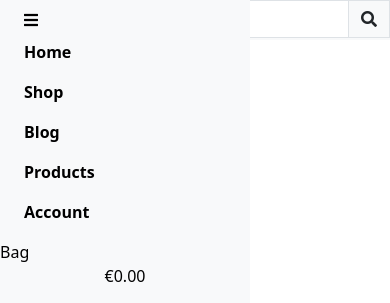
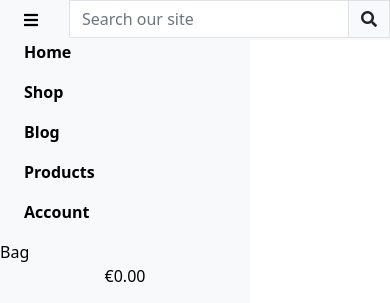
Before and after one commit to Code-Institute-Submissions/sgalway2086-MilestoneIV, a Django app: page /accounts/signup/ in a window 390 px wide, after a click that opens the changed part. Shown: the top 303 px of the page. Run offline with Django 3.2, Linux system fonts and the light colour scheme; some libraries are stand-ins or nearby versions.

Commit message:
make css changes and remove nav-index class from code

```diff
--- a/static/css/base.css
+++ b/static/css/base.css
@@ -6,10 +6,6 @@
 .bag-info-small{
     display: none;
     margin:20px 0px;
-}
-
-.nav-zindex{
-    z-index: 99999;
 }
 
 header{
@@ -186,6 +182,10 @@ header{
     position: relative;
 }
 
+.float-signup{
+    float:left;
+}
+
 .allauth-account-interaction{
     width: 320px;
     display: inline-block;
@@ -310,9 +310,13 @@ footer{
 
 @media only screen and (max-width: 992px) {
     #mobile-header{
-        z-index: 5;
         background-color: white;
         height: 40px;
+    }
+
+    #bag-mobile-nav{
+        font-weight: bold;
+        text-align: center;
     }
 
     #mobile-search{
--- a/templates/allauth/account/signup.html
+++ b/templates/allauth/account/signup.html
@@ -9,7 +9,7 @@
 
 <p>{% blocktrans %}Already have an account? Then please <a href="{{ login_url }}">sign in</a>.{% endblocktrans %}</p>
 
-<form class="signup" id="signup_form" method="post" action="{% url 'account_signup' %}">
+<form class="float-signup signup" id="signup_form" method="post" action="{% url 'account_signup' %}">
   {% csrf_token %}
   {{ form.as_p }}
   {% if redirect_field_value %}
--- a/templates/includes/mobilenavbar.html
+++ b/templates/includes/mobilenavbar.html
@@ -3,69 +3,69 @@
     <div class="navbar-header container">
       <a type="button" class="nav-zindex text-black fw-bold text-decoration-none navbar-toggle collapsed" data-toggle="collapse" data-target="#mobile-navbar" aria-expanded="false" aria-controls="navbar" href="#"><i class="fas fa-bars"></i></a>
     </div>
-    <div id="mobile-navbar" class="nav-zindex collapse navbar-collapse">
-      <ul class="nav-zindex nav navbar-nav">
+    <div id="mobile-navbar" class="collapse navbar-collapse">
+      <ul class="nav navbar-nav">
         <li class ="nav-option-mobile">
-          <div class = "nav-zindex container"><a class="navbar-header fw-bold text-black text-decoration-none"  href = "{% url 'home' %}" >Home</a></div>
+          <div class = "container"><a class="navbar-header fw-bold text-black text-decoration-none"  href = "{% url 'home' %}" >Home</a></div>
         </li>
-        <li class ="nav-zindex nav-option-mobile">
-          <div class = "nav-zindex container"><a class="navbar-header fw-bold text-black text-decoration-none"  href = "{% url 'shop' %}" >Shop</a></div>
+        <li class =" nav-option-mobile">
+          <div class = "container"><a class="navbar-header fw-bold text-black text-decoration-none"  href = "{% url 'shop' %}" >Shop</a></div>
         </li>
-        <li class ="nav-zindex nav-option-mobile">
-          <div class = "nav-zindex container"><a class="navbar-header fw-bold text-black text-decoration-none"  href = "{% url 'blog' %}" >Blog</a></div>
+        <li class ="nav-option-mobile">
+          <div class = "container"><a class="navbar-header fw-bold text-black text-decoration-none"  href = "{% url 'blog' %}" >Blog</a></div>
         </li>
         <li>
-        <nav class="nav-zindex navbar text-black">
-          <div class="nav-zindex container">
-            <div class="nav-zindex navbar-header">
-              <a type="button" class="nav-zindex text-black fw-bold text-decoration-none navbar-toggle collapsed" data-toggle="collapse" data-target="#product-mobile-bar" aria-expanded="false" aria-controls="navbar" href="#">Products</a>
+        <nav class="navbar text-black">
+          <div class="container">
+            <div class="navbar-header">
+              <a type="button" class="text-black fw-bold text-decoration-none navbar-toggle collapsed" data-toggle="collapse" data-target="#product-mobile-bar" aria-expanded="false" aria-controls="navbar" href="#">Products</a>
             </div>
-            <div id="product-mobile-bar" class="nav-zindex collapse navbar-collapse">
-              <ul class="nav-zindex nav navbar-nav">
+            <div id="product-mobile-bar" class="collapse navbar-collapse">
+              <ul class="nav navbar-nav">
                 <li>
                   <li>
-                    <nav class="nav-zindex navbar text-black">
-                      <div class="nav-zindex container">
-                        <div class="nav-zindex navbar-header">
+                    <nav class="navbar text-black">
+                      <div class="container">
+                        <div class="nnavbar-header">
                           <a type="button" class="nav-zindex text-black fw-bold text-decoration-none navbar-toggle collapsed" data-toggle="collapse" data-target="#workout-equipment-bar" aria-expanded="false" aria-controls="navbar" href="#">Workout Equipment</a>
                         </div>
-                        <div id="workout-equipment-bar" class="nav-zindex collapse navbar-collapse">
-                          <ul class="nav-zindex nav navbar-nav">
-                            <li class="nav-zindex active"><a class="text-black text-decoration-none" href="{% url 'shop' %}?category=weights">Weights</a></li>
-                            <li><a class="nav-zindex text-black text-decoration-none" href="{% url 'shop' %}?category=bodyweight_fitness">Bodyweight Fitness</a></li>
-                            <li><a class="nav-zindex text-black text-decoration-none" href="{% url 'shop' %}?category=mens_gym_wear">Mens Gym Wear</a></li>
-                            <li><a class="nav-zindex text-black text-decoration-none" href="{% url 'shop' %}?category=womens_gym_wear">Womens Gym Wear</a></li>
+                        <div id="workout-equipment-bar" class="collapse navbar-collapse">
+                          <ul class="nav navbar-nav">
+                            <li class="active"><a class="text-black text-decoration-none" href="{% url 'shop' %}?category=weights">Weights</a></li>
+                            <li><a class="text-black text-decoration-none" href="{% url 'shop' %}?category=bodyweight_fitness">Bodyweight Fitness</a></li>
+                            <li><a class="text-black text-decoration-none" href="{% url 'shop' %}?category=mens_gym_wear">Mens Gym Wear</a></li>
+                            <li><a class="text-black text-decoration-none" href="{% url 'shop' %}?category=womens_gym_wear">Womens Gym Wear</a></li>
                           </ul>
                         </div>
                       </div>
                     </nav>
                   </li>
                   <li>
-                    <nav class="nav-zindex navbar text-black">
-                      <div class="nav-zindex container">
-                        <div class="nav-zindex navbar-header">
-                          <a type="button" class="nav-zindex text-black fw-bold text-decoration-none navbar-toggle collapsed" data-toggle="collapse" data-target="#supplement-bar" aria-expanded="false" aria-controls="navbar" href="#">Supplements</a>
+                    <nav class="navbar text-black">
+                      <div class="container">
+                        <div class="navbar-header">
+                          <a type="button" class="text-black fw-bold text-decoration-none navbar-toggle collapsed" data-toggle="collapse" data-target="#supplement-bar" aria-expanded="false" aria-controls="navbar" href="#">Supplements</a>
                         </div>
-                        <div id="supplement-bar" class="nav-zindex collapse navbar-collapse">
-                          <ul class="nav-zindex nav navbar-nav">
-                            <li class="active"><a class="nav-zindex text-black text-decoration-none" href="{% url 'shop' %}?category=protein_supplements">Protein Supplements</a></li>
-                            <li><a class="nav-zindex text-black text-decoration-none" href="{% url 'shop' %}?category=general_health">General Health</a></li>
-                            <li><a class="nav-zindex text-black text-decoration-none" href="{% url 'shop' %}?category=high_protein_food">High Protein Food</a></li>
+                        <div id="supplement-bar" class="collapse navbar-collapse">
+                          <ul class="nav navbar-nav">
+                            <li class="active"><a class="text-black text-decoration-none" href="{% url 'shop' %}?category=protein_supplements">Protein Supplements</a></li>
+                            <li><a class="text-black text-decoration-none" href="{% url 'shop' %}?category=general_health">General Health</a></li>
+                            <li><a class="text-black text-decoration-none" href="{% url 'shop' %}?category=high_protein_food">High Protein Food</a></li>
                           </ul>
                         </div>
                       </div>
                     </nav>
                   </li>
                   <li>
-                    <nav class="nav-zindex navbar text-black">
-                      <div class="nav-zindex container">
-                        <div class="nav-zindex navbar-header">
-                          <a type="button" class="nav-zindex text-black fw-bold text-decoration-none navbar-toggle collapsed" data-toggle="collapse" data-target="#plan-bar" aria-expanded="false" aria-controls="navbar" href="#">Plans</a>
+                    <nav class="navbar text-black">
+                      <div class="container">
+                        <div class=" navbar-header">
+                          <a type="button" class="text-black fw-bold text-decoration-none navbar-toggle collapsed" data-toggle="collapse" data-target="#plan-bar" aria-expanded="false" aria-controls="navbar" href="#">Plans</a>
                         </div>
-                        <div id="plan-bar" class="nav-zindex collapse navbar-collapse">
-                          <ul class="nav-zindex nav navbar-nav">
-                            <li class="active"><a class="nav-zindex text-black text-decoration-none" href="{% url 'shop' %}?category=exercise_plans">Exercise Plans</a></li>
-                            <li><a class="nav-zindex text-black text-decoration-none" href="{% url 'shop' %}?category=nutrition_plans">Nutrition Plans</a></li>
+                        <div id="plan-bar" class="collapse navbar-collapse">
+                          <ul class="nav navbar-nav">
+                            <li class="active"><a class="text-black text-decoration-none" href="{% url 'shop' %}?category=exercise_plans">Exercise Plans</a></li>
+                            <li><a class="text-black text-decoration-none" href="{% url 'shop' %}?category=nutrition_plans">Nutrition Plans</a></li>
                           </ul>
                         </div>
                       </div>
@@ -78,13 +78,13 @@
         </nav>
         </li>
         <li>
-          <nav class="nav-zindex navbar text-black">
-            <div class="nav-zindex container">
-              <div class="nav-zindex navbar-header">
+          <nav class="navbar text-black">
+            <div class="container">
+              <div class="navbar-header">
                 <a type="button" class="nav-zindex text-black fw-bold text-decoration-none navbar-toggle collapsed" data-toggle="collapse" data-target="#mobile-account-bar" aria-expanded="false" aria-controls="navbar" href="#">Account</a>
               </div>
               <div id="mobile-account-bar" class="nav-zindex collapse navbar-collapse">
-                <ul class="nav-zindex nav navbar-nav">
+                <ul class="nav navbar-nav">
                   {% if request.user.is_authenticated %}
                     {% if request.user.is_superuser %}
                       <li class="active"><a class="nav-zindex text-black text-decoration-none" href="{% url 'add_product' %}">Product Management</a></li>
@@ -100,11 +100,11 @@
             </div>
           </nav>
         </li>
-        <li class = "nav-zindex list-inline-item">
-          <a class = "nav-zindex {% if grand_total %}text-info font-weight-bold{% else %}text-black{% endif %} nav-link" href="{% url 'view_bag' %}">
-            <span class = "nav-zindex text-center">
-              <span>Bag</span>
-              <p class = "nav-zindex my-0">
+        <li class = "list-inline-item">
+          <a class = "{% if grand_total %}text-info font-weight-bold{% else %}text-black{% endif %} nav-link" href="{% url 'view_bag' %}">
+            <span class = "text-center">
+              <span class = "bag-mobile-nav">Bag</span>
+              <p class = "my-0">
                 {% if grand_total %}
                   €{{ grand_total|floatformat:2 }}
                 {% else %}
```
